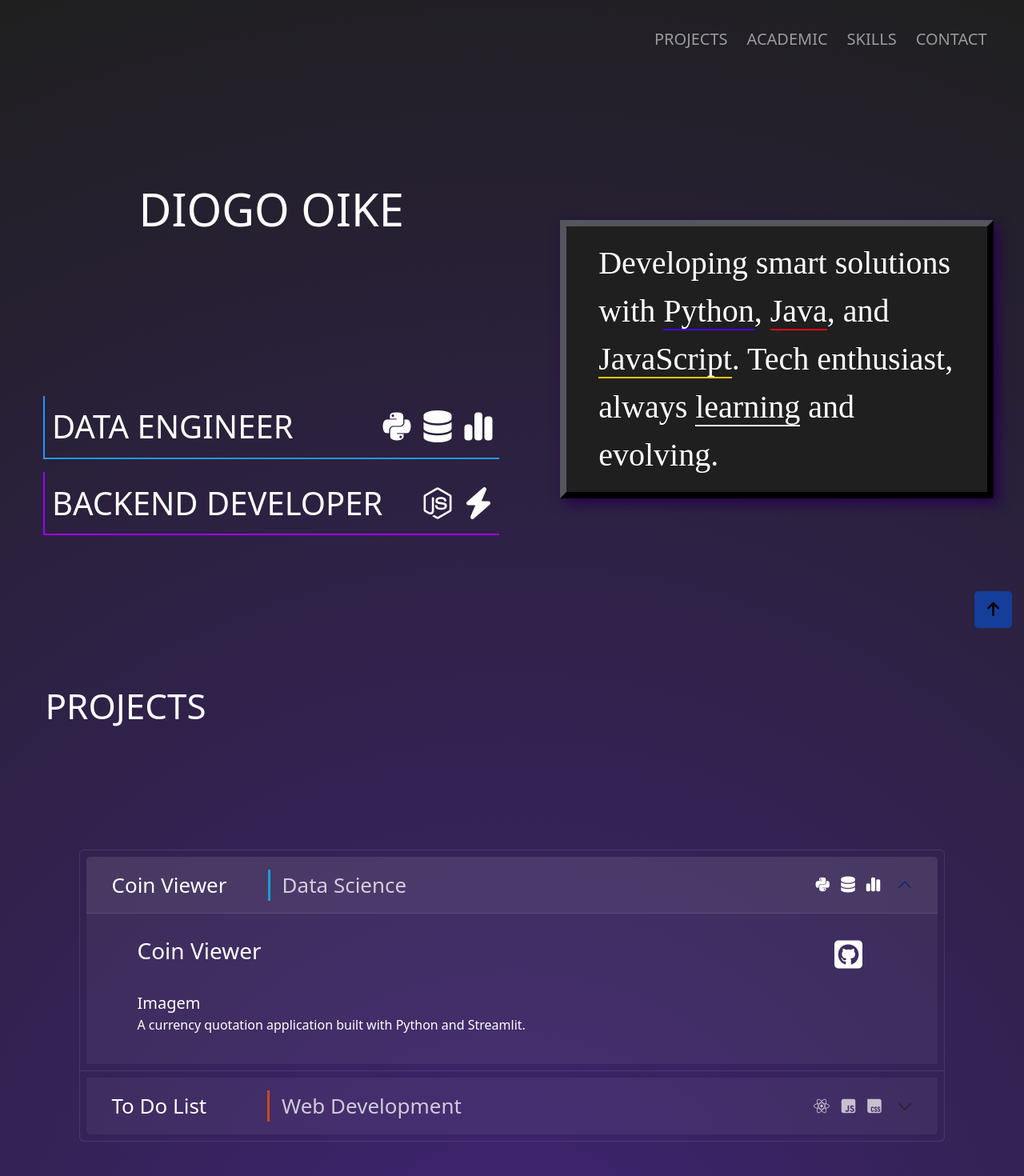
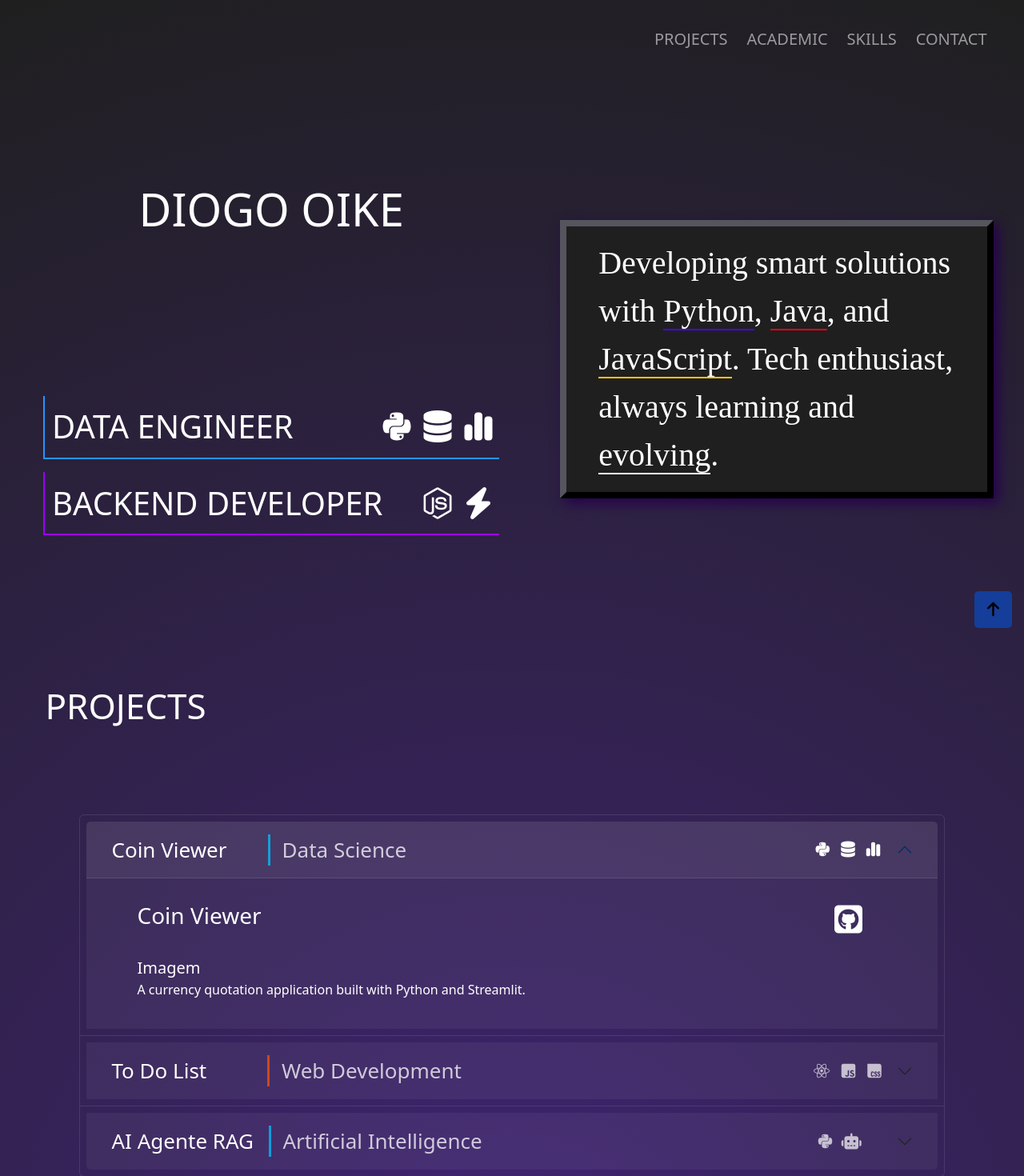
Before and after one commit to Dnaka27/Diogo-Portfolio, a React (Vite) app: page / in a window 1280 px wide. Shown: the top 1470 px of the page at 80% size. Built offline with nearby package versions, Linux system fonts and the light colour scheme; the HTML template or start-up script is replaced by a standard one.

Commit message:
project added

```diff
--- a/src/components/Header.jsx
+++ b/src/components/Header.jsx
@@ -88,7 +88,7 @@ const Header = () => {
             <span className='header-styleTech header-stylePY'>Python</span>,{' '}
             <span className='header-styleTech header-styleJV'>Java</span>, and{' '}
             <span className='header-styleTech header-styleJS'>JavaScript</span>. Tech enthusiast, always{' '}
-            <span className='styleEnph'>learning</span> and evolving.
+            learning and <span className='styleEnph'>evolving</span>.
           </p>
         </div>
       </div>
--- a/src/components/Projects.jsx
+++ b/src/components/Projects.jsx
@@ -23,6 +23,15 @@ const projectData = [
       "An organizational to-do list application using React and JavaScript.",
     githubRepository: "https://github.com/Dnaka27/ToDoList_basic/",
     techs: ["fa-brands fa-react", "fa-brands fa-square-js", "fa-brands fa-css"],
+  },
+  {
+    name: "AI Agente RAG",
+    category: "Artificial Intelligence",
+    className: "data-science",
+    description:
+      "An AI agent that utilizes Langchain with Retrieval-Augmented Generation (RAG) techniques to enhance information retrieval and response generation. Model: Gemini / Interface: Streamlit.",
+    githubRepository: "https://github.com/Dnaka27/RAG-Gemini-embedding",
+    techs: ["fa-brands fa-python", "fa-solid fa-robot"],
   },
 ];
 
@@ -62,7 +71,11 @@ const Projects = () => (
             >
               <div className="d-flex align-items-center w-100">
                 <span className="project-name">{project.name}</span>
-                <div className={`project-category project-${project.className}`}>{project.category}</div>
+                <div
+                  className={`project-category project-${project.className}`}
+                >
+                  {project.category}
+                </div>
                 <div className="tech-icons">
                   {project.techs.map((tech, techIndex) => (
                     <i key={techIndex} className={tech}></i>
```
